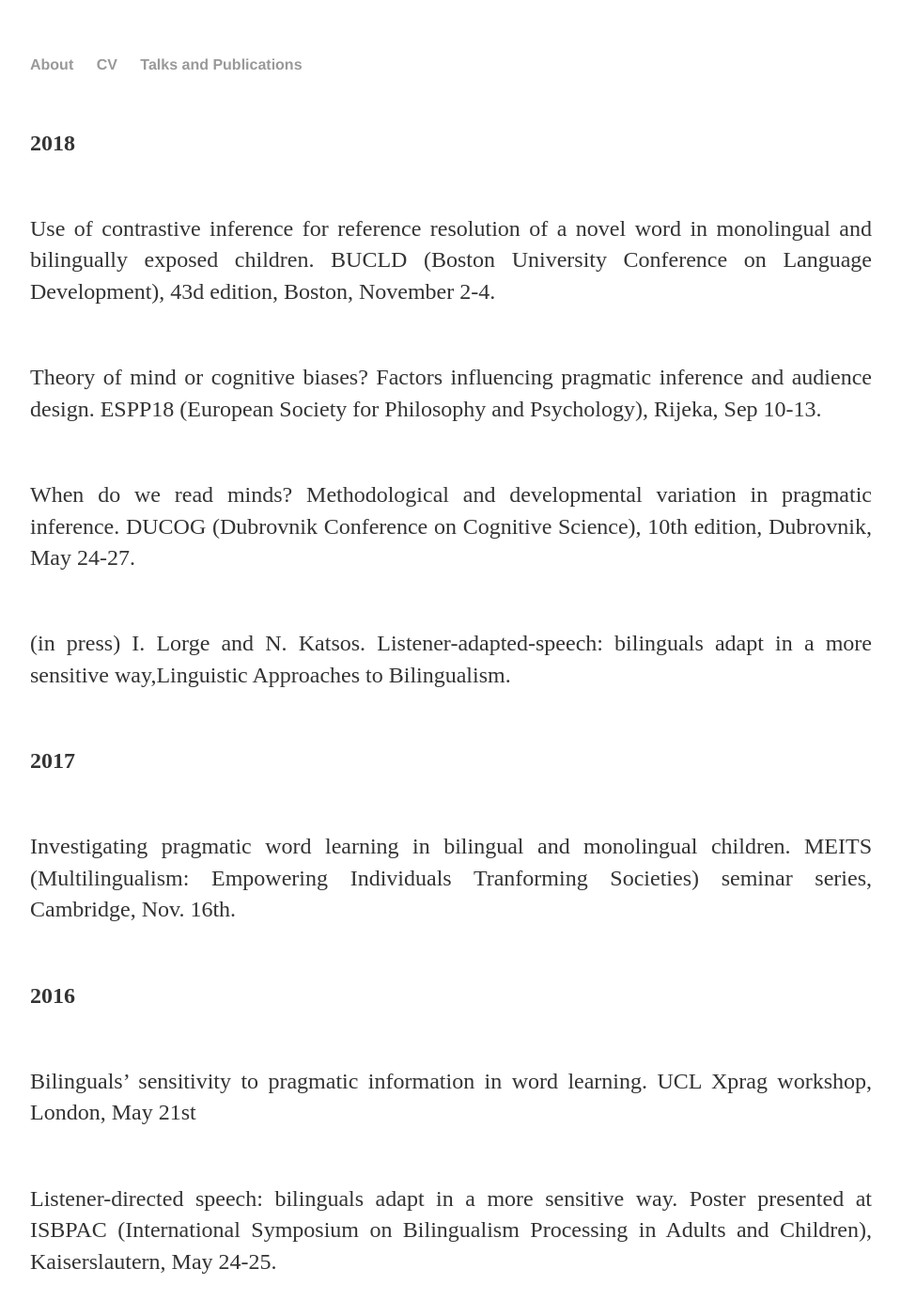
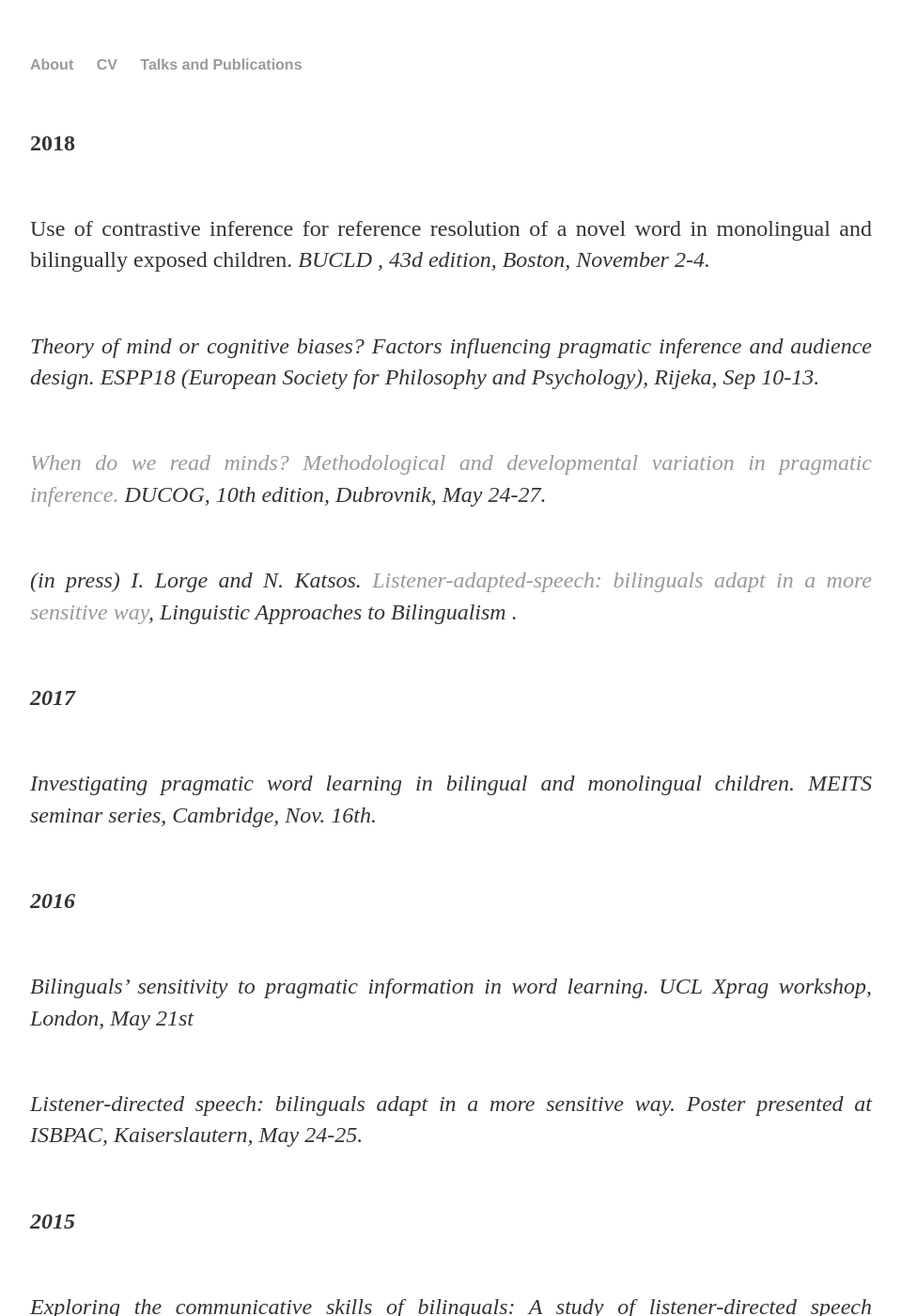
Before and after one commit to isabellelorge/isabellelorge.github.io, a Jekyll site: the page built from Publications.html, in a window 1280 px wide and 1400 px high. Shown: the whole window at 94% size, without its empty margins (160-1119 px from the left). Built offline with Jekyll 4.4.1, drawn with Linux system fonts in a browser that asks for light colours; some of the changed text lies outside the part shown.

Commit message:
Update Publications.html

```diff
--- a/Publications.html
+++ b/Publications.html
@@ -17,24 +17,22 @@ title: Talks and publications
 <br> </p>
 <p><br>
 Use of contrastive inference for reference resolution of a novel word in monolingual
-and bilingually exposed children. BUCLD (Boston University Conference on Language
-Development), 43d edition, Boston, November 2-4.
+and bilingually exposed children. <i>BUCLD <i/>, 43d edition, Boston, November 2-4.
 <br> </p>
 <p><br>
 Theory of mind or cognitive biases? Factors influencing pragmatic inference and
-audience design. ESPP18 (European Society for Philosophy and Psychology), Rijeka, Sep
+audience design. <i>ESPP18 (European Society for Philosophy and Psychology)<i/>, Rijeka, Sep
 10-13.
 <br> </p>
 
 <p><br>
-When do we read minds? Methodological and developmental variation in pragmatic
-inference. DUCOG (Dubrovnik Conference on Cognitive Science), 10th edition,
-Dubrovnik, May 24-27.
+<a href="/ducog.pdf">When do we read minds? Methodological and developmental variation in pragmatic
+inference.</a> <i>DUCOG</i>, 10th edition, Dubrovnik, May 24-27.
 <br> </p>
 
 <p><br>
-(in press) I. Lorge and N. Katsos. Listener-adapted-speech: bilinguals adapt in a more
-sensitive way,Linguistic Approaches to Bilingualism.
+(in press) I. Lorge and N. Katsos.<a href="/Lorge_Katsos_2018.pdf"> Listener-adapted-speech: bilinguals adapt in a more
+sensitive way</a>, <i>Linguistic Approaches to Bilingualism <i/>.
 
 <br> </p>
 
@@ -43,8 +41,8 @@ sensitive way,Linguistic Approaches to Bilingualism.
 <b>2017</b>
 <br> </p>
 <p><br>
-Investigating pragmatic word learning in bilingual and monolingual children. MEITS
-(Multilingualism: Empowering Individuals Tranforming Societies) seminar series, Cambridge,
+Investigating pragmatic word learning in bilingual and monolingual children. <i>MEITS
+ seminar series<i/>, Cambridge,
 Nov. 16th.
 <br> </p>
 
@@ -52,12 +50,12 @@ Nov. 16th.
 <b>2016</b>
 <br> </p>
 <p><br>
-Bilinguals’ sensitivity to pragmatic information in word learning. UCL Xprag workshop,
+Bilinguals’ sensitivity to pragmatic information in word learning. <i>UCL Xprag workshop<i/>,
 London, May 21st
 <br> </p>
 <p><br>
-Listener-directed speech: bilinguals adapt in a more sensitive way. Poster presented
-at ISBPAC (International Symposium on Bilingualism Processing in Adults and Children),
+Listener-directed speech: bilinguals adapt in a more sensitive way. <i>Poster presented
+at ISBPAC<i/>,
 Kaiserslautern, May 24-25.
 <br> </p>
 
@@ -67,7 +65,7 @@ Kaiserslautern, May 24-25.
 <br> </p>
 <p><br>
 Exploring the communicative skills of bilinguals: A study of listener-directed speech
-features. Poster presented at UICM5 (Utterance Interpretation and Cognitive Models),
+	features. <i>Poster presented at UICM5</i>,
 5th edition, Brussels, Sep. 24-25.
 <br> </p>
 <p><br>
```
